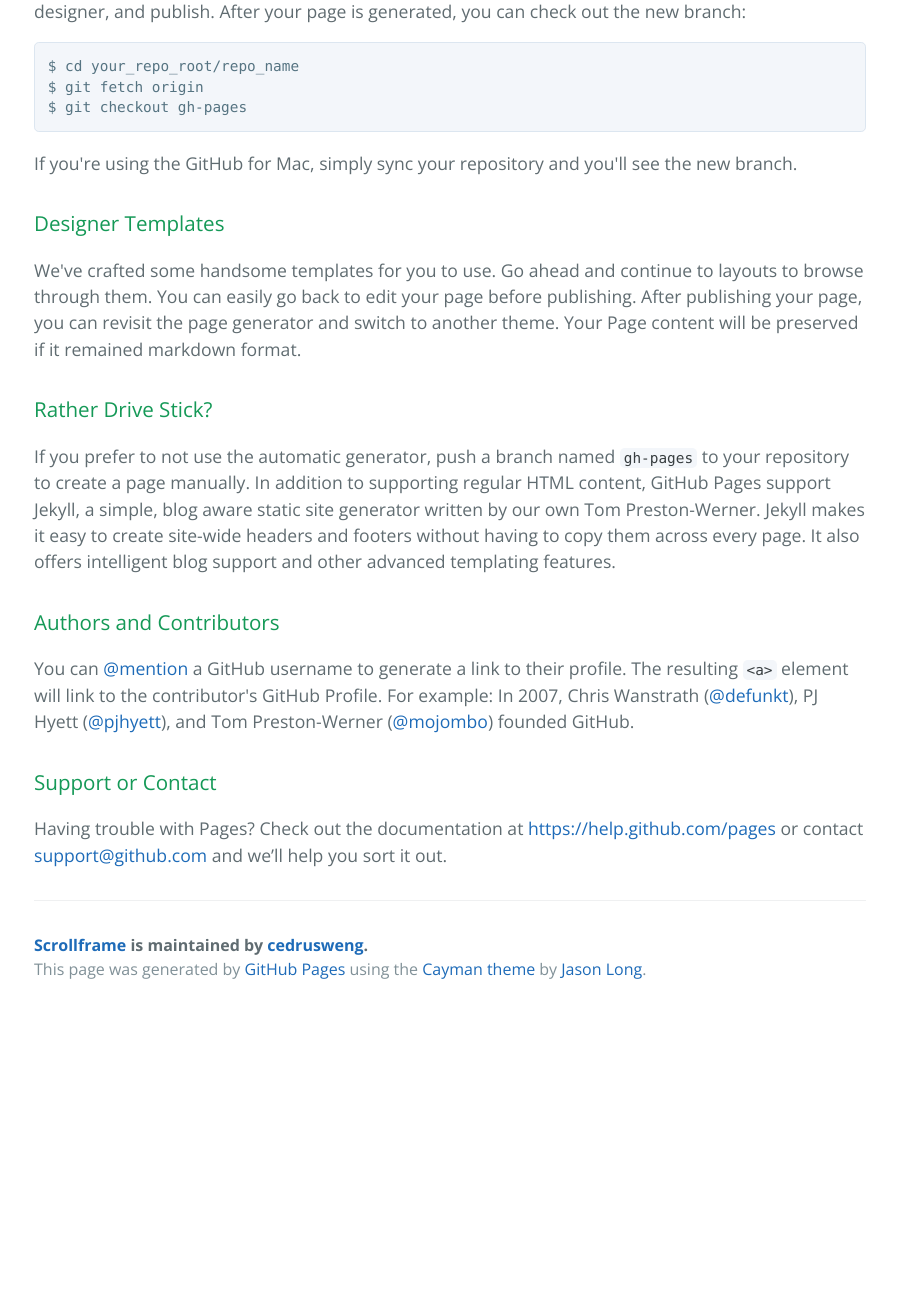
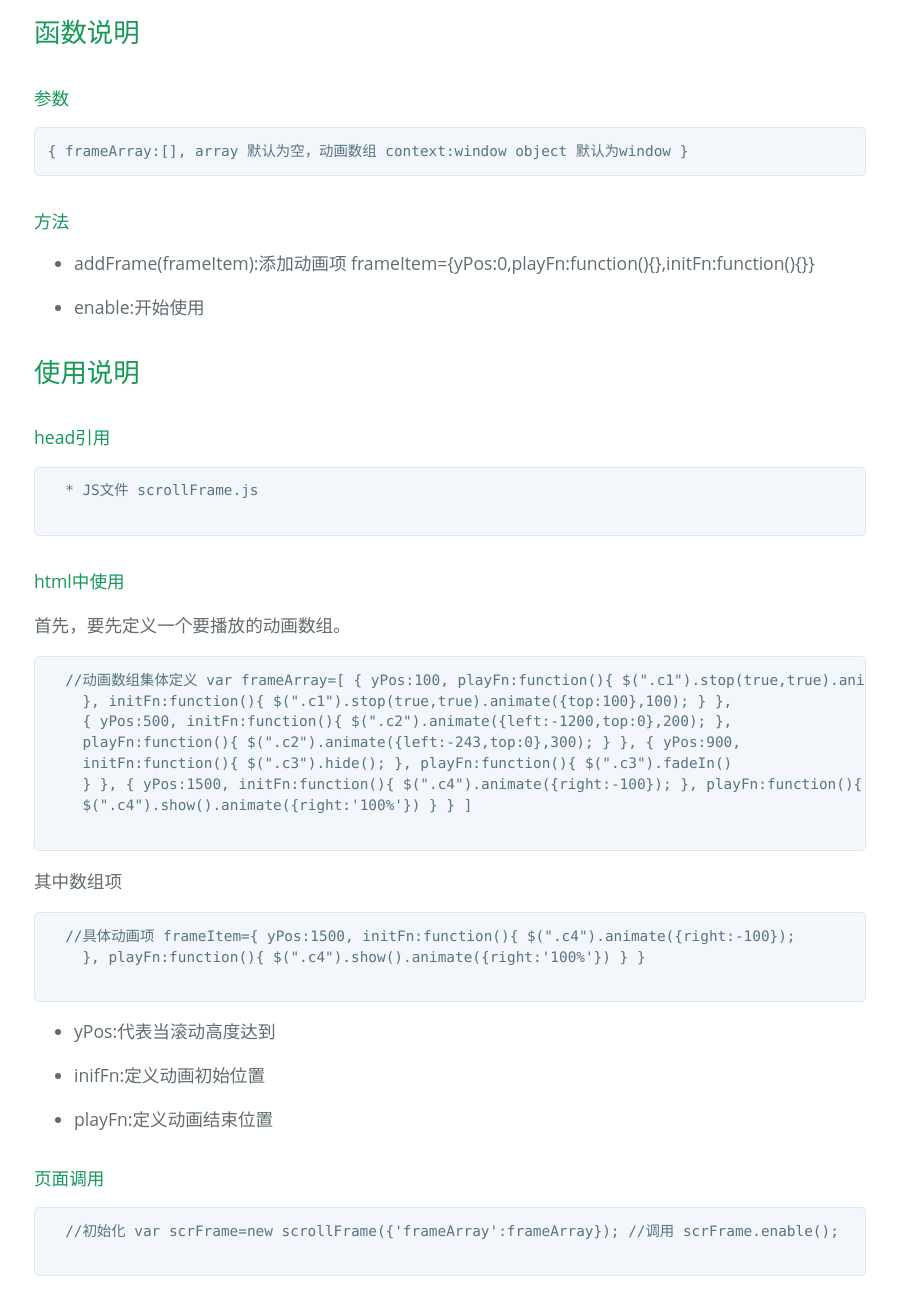
Before and after one commit to cedrusweng/scrollFrame, a plain HTML site: page index.html in a window 1280 px wide. Shown: the part 518-1810 px from the top of the page, without its empty margins (190-1087 px from the left). Before the commit the page ends 1531 px from the top, so only its background shows below. Drawn offline with nearby package versions, Linux system fonts and the light colour scheme.

Commit message:
'编辑'

```diff
--- a/index.html
+++ b/index.html
@@ -5,7 +5,6 @@
     <title>Scrollframe by cedrusweng</title>
     <meta name="viewport" content="width=device-width, initial-scale=1">
     <link rel="stylesheet" type="text/css" href="stylesheets/normalize.css" media="screen">
-    <link href='http://fonts.googleapis.com/css?family=Open+Sans:400,700' rel='stylesheet' type='text/css'>
     <link rel="stylesheet" type="text/css" href="stylesheets/stylesheet.css" media="screen">
     <link rel="stylesheet" type="text/css" href="stylesheets/github-light.css" media="screen">
   </head>
@@ -19,44 +18,78 @@
     </section>
 
     <section class="main-content">
-      <h3>
-<a id="welcome-to-github-pages" class="anchor" href="#welcome-to-github-pages" aria-hidden="true"><span class="octicon octicon-link"></span></a>Welcome to GitHub Pages.</h3>
-
-<p>This automatic page generator is the easiest way to create beautiful pages for all of your projects. Author your page content here using GitHub Flavored Markdown, select a template crafted by a designer, and publish. After your page is generated, you can check out the new branch:</p>
-
-<pre><code>$ cd your_repo_root/repo_name
-$ git fetch origin
-$ git checkout gh-pages
-</code></pre>
-
-<p>If you're using the GitHub for Mac, simply sync your repository and you'll see the new branch.</p>
-
-<h3>
-<a id="designer-templates" class="anchor" href="#designer-templates" aria-hidden="true"><span class="octicon octicon-link"></span></a>Designer Templates</h3>
-
-<p>We've crafted some handsome templates for you to use. Go ahead and continue to layouts to browse through them. You can easily go back to edit your page before publishing. After publishing your page, you can revisit the page generator and switch to another theme. Your Page content will be preserved if it remained markdown format.</p>
-
-<h3>
-<a id="rather-drive-stick" class="anchor" href="#rather-drive-stick" aria-hidden="true"><span class="octicon octicon-link"></span></a>Rather Drive Stick?</h3>
-
-<p>If you prefer to not use the automatic generator, push a branch named <code>gh-pages</code> to your repository to create a page manually. In addition to supporting regular HTML content, GitHub Pages support Jekyll, a simple, blog aware static site generator written by our own Tom Preston-Werner. Jekyll makes it easy to create site-wide headers and footers without having to copy them across every page. It also offers intelligent blog support and other advanced templating features.</p>
-
-<h3>
-<a id="authors-and-contributors" class="anchor" href="#authors-and-contributors" aria-hidden="true"><span class="octicon octicon-link"></span></a>Authors and Contributors</h3>
-
-<p>You can <a href="https://github.com/blog/821" class="user-mention">@mention</a> a GitHub username to generate a link to their profile. The resulting <code>&lt;a&gt;</code> element will link to the contributor's GitHub Profile. For example: In 2007, Chris Wanstrath (<a href="https://github.com/defunkt" class="user-mention">@defunkt</a>), PJ Hyett (<a href="https://github.com/pjhyett" class="user-mention">@pjhyett</a>), and Tom Preston-Werner (<a href="https://github.com/mojombo" class="user-mention">@mojombo</a>) founded GitHub.</p>
-
-<h3>
-<a id="support-or-contact" class="anchor" href="#support-or-contact" aria-hidden="true"><span class="octicon octicon-link"></span></a>Support or Contact</h3>
-
-<p>Having trouble with Pages? Check out the documentation at <a href="https://help.github.com/pages">https://help.github.com/pages</a> or contact <a href="mailto:support@github.com">support@github.com</a> and we’ll help you sort it out.</p>
-
-      <footer class="site-footer">
-        <span class="site-footer-owner"><a href="https://github.com/cedrusweng/scrollFrame">Scrollframe</a> is maintained by <a href="https://github.com/cedrusweng">cedrusweng</a>.</span>
-
-        <span class="site-footer-credits">This page was generated by <a href="https://pages.github.com">GitHub Pages</a> using the <a href="https://github.com/jasonlong/cayman-theme">Cayman theme</a> by <a href="https://twitter.com/jasonlong">Jason Long</a>.</span>
-      </footer>
-
+<div class="line_item" data-line="1"></div>
+<h1 class="line  " data-line="1" id="scrollframejs">
+  <a name="scrollframejs"></a>scrollFrame.js</h1>
+<div class="line_item" data-line="3"></div>
+<h2 class="line  " data-line="3" id="e587bde695b0e8afb4e6988e">
+  <a name="e587bde695b0e8afb4e6988e"></a>函数说明</h2>
+<div class="line_item" data-line="5"></div>
+<h4 class="line  " data-line="5" id="e58f82e695b0">
+  <a name="e58f82e695b0"></a>参数</h4>
+<pre>{ frameArray:[], array 默认为空，动画数组 context:window object 默认为window }
+</pre>
+<div class="line_item" data-line="10"></div>
+<h4 class="line  " data-line="10" id="e696b9e6b395">
+  <a name="e696b9e6b395"></a>方法</h4>
+<ul>
+  <li>
+    <p>addFrame(frameItem):添加动画项 frameItem={yPos:0,playFn:function(){},initFn:function(){}}</p>
+  </li>
+  <li>
+    <p>enable:开始使用</p>
+  </li>
+</ul>
+<div class="line_item" data-line="14"></div>
+<h2 class="line  " data-line="14" id="e4bdbfe794a8e8afb4e6988e">
+  <a name="e4bdbfe794a8e8afb4e6988e"></a>使用说明</h2>
+<div class="line_item" data-line="16"></div>
+<h4 class="line  " data-line="16" id="heade5bc95e794a8">
+  <a name="heade5bc95e794a8"></a>head引用</h4>
+<pre>
+  <code>* JS文件 scrollFrame.js
+  </code>
+</pre>
+<div class="line_item" data-line="18"></div>
+<h4 class="line  " data-line="18" id="htmle4b8ade4bdbfe794a8">
+  <a name="htmle4b8ade4bdbfe794a8"></a>html中使用</h4>
+<div class="line_item" data-line="19"></div>
+<p class="line  " data-line="19">首先，要先定义一个要播放的动画数组。</p>
+<pre>
+  <code class="language-javascript">//动画数组集体定义 var frameArray=[ { yPos:100, playFn:function(){ $(".c1").stop(true,true).animate({top:800},100);
+    }, initFn:function(){ $(".c1").stop(true,true).animate({top:100},100); } },
+    { yPos:500, initFn:function(){ $(".c2").animate({left:-1200,top:0},200); },
+    playFn:function(){ $(".c2").animate({left:-243,top:0},300); } }, { yPos:900,
+    initFn:function(){ $(".c3").hide(); }, playFn:function(){ $(".c3").fadeIn()
+    } }, { yPos:1500, initFn:function(){ $(".c4").animate({right:-100}); }, playFn:function(){
+    $(".c4").show().animate({right:'100%'}) } } ]
+  </code>
+</pre>
+<div class="line_item" data-line="59"></div>
+<p class="line  " data-line="59">其中数组项</p>
+<pre>
+  <code class="language-javascript">//具体动画项 frameItem={ yPos:1500, initFn:function(){ $(".c4").animate({right:-100});
+    }, playFn:function(){ $(".c4").show().animate({right:'100%'}) } }
+  </code>
+</pre>
+<ul>
+  <li>
+    <p>yPos:代表当滚动高度达到</p>
+  </li>
+  <li>
+    <p>inifFn:定义动画初始位置</p>
+  </li>
+  <li>
+    <p>playFn:定义动画结束位置</p>
+  </li>
+</ul>
+<div class="line_item" data-line="77"></div>
+<h4 class="line  " data-line="77" id="e9a1b5e99da2e8b083e794a8">
+  <a name="e9a1b5e99da2e8b083e794a8"></a>页面调用</h4>
+<pre>
+  <code class="language-javascript">//初始化 var scrFrame=new scrollFrame({'frameArray':frameArray}); //调用 scrFrame.enable();
+  </code>
+</pre>
     </section>
 
 
```
